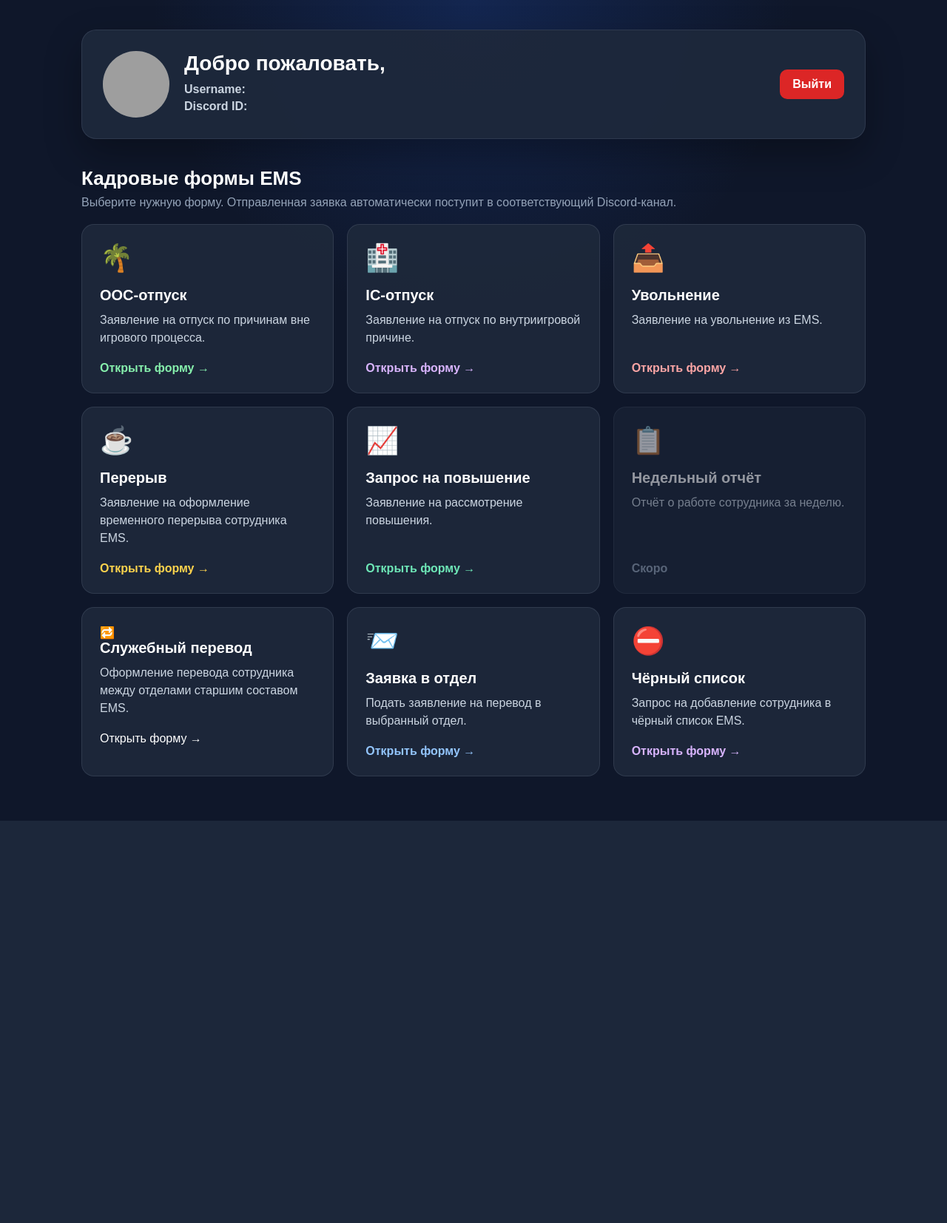
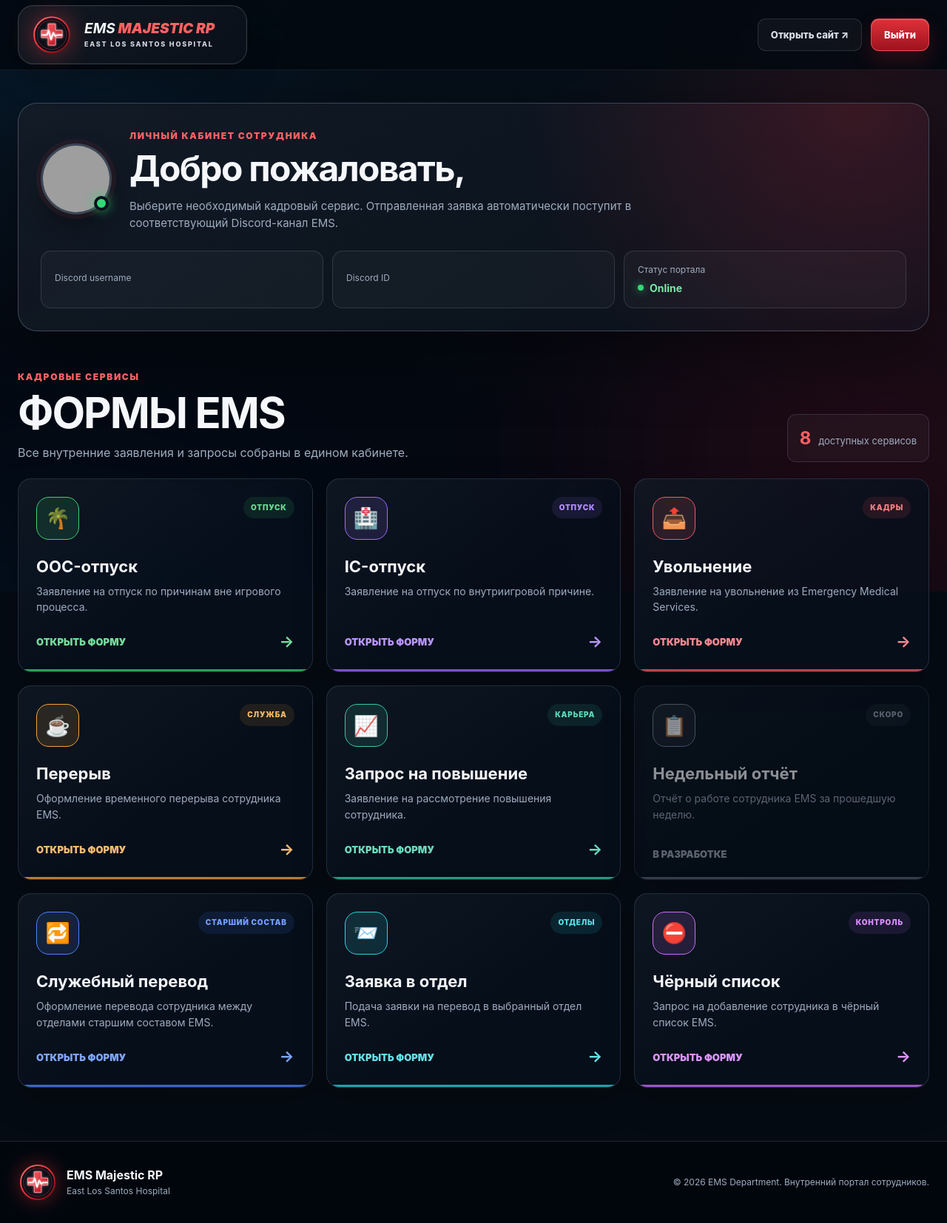
Before and after one commit to batalov1995511-ctrl/ems-adam-forms, a Node server app: page /dashboard in a window 1280 px wide. Shown: the whole page at 74% size. Before the commit the page ends 1110 px from the top, so only its background shows below. Run offline with Node 20, Linux system fonts and the light colour scheme; the visitor is signed in with stand-in values (Sample User, id 1); grey boxes are pictures that could not be loaded.

Commit message:
New EMS dashboard design

```diff
--- /dev/null
+++ b/public/js/portal-ui.js
@@ -0,0 +1 @@
+const year=document.getElementById('year');if(year)year.textContent=new Date().getFullYear();
--- a/views/dashboard.ejs
+++ b/views/dashboard.ejs
@@ -3,439 +3,70 @@
 <head>
   <meta charset="UTF-8">
   <meta name="viewport" content="width=device-width, initial-scale=1.0">
+  <meta name="theme-color" content="#07101b">
+  <title>EMS — Личный кабинет сотрудника</title>
+  <link rel="icon" href="/images/logo-mark.svg" type="image/svg+xml">
+  <link rel="stylesheet" href="/css/portal-theme.css">
+</head>
+<body>
+  <div class="page-background" aria-hidden="true"><div class="page-grid"></div><div class="page-glow red"></div><div class="page-glow blue"></div></div>
 
-    <title>EMS личный кабинет сотрудника</title>
+  <header class="portal-header">
+    <div class="portal-container header-inner">
+      <a class="brand-plaque" href="/dashboard">
+        <img class="brand-logo" src="/images/logo-mark.svg" alt="">
+        <span class="brand-text"><span class="brand-main"><strong>EMS</strong> <em>MAJESTIC RP</em></span><span class="brand-subtitle">EAST LOS SANTOS HOSPITAL</span></span>
+      </a>
+      <div class="header-actions">
+        <a class="public-site-link" href="https://emsmajestic.ru" target="_blank" rel="noopener noreferrer">Открыть сайт ↗</a>
+        <a class="logout-button" href="/auth/logout">Выйти</a>
+      </div>
+    </div>
+  </header>
 
-    <style>
-        * {
-            box-sizing: border-box;
-        }
-
-        body {
-            margin: 0;
-            min-height: 100vh;
-            font-family: Arial, sans-serif;
-            background:
-                radial-gradient(
-                    circle at top,
-                    rgba(37, 99, 235, 0.2),
-                    transparent 34%
-                ),
-                #0f172a;
-            color: #ffffff;
-        }
-
-        .container {
-            width: 100%;
-            max-width: 1100px;
-            margin: 0 auto;
-            padding: 40px 20px 60px;
-        }
-
-        .profile {
-            display: flex;
-            align-items: center;
-            gap: 20px;
-            padding: 28px;
-            border: 1px solid rgba(148, 163, 184, 0.15);
-            border-radius: 20px;
-            background: rgba(30, 41, 59, 0.95);
-            box-shadow: 0 20px 50px rgba(0, 0, 0, 0.3);
-        }
-
-        .avatar {
-            width: 90px;
-            height: 90px;
-            flex-shrink: 0;
-            border-radius: 50%;
-            object-fit: cover;
-            background: #334155;
-        }
-
-        .profile-info {
-            flex-grow: 1;
-        }
-
-        .profile-info h1 {
-            margin: 0 0 10px;
-            font-size: 28px;
-        }
-
-        .profile-info p {
-            margin: 5px 0;
-            color: #cbd5e1;
-        }
-
-        .logout {
-            display: inline-block;
-            padding: 11px 17px;
-            border-radius: 10px;
-            background: #dc2626;
-            color: #ffffff;
-            font-weight: bold;
-            text-decoration: none;
-            transition: 0.2s ease;
-        }
-
-        .logout:hover {
-            background: #b91c1c;
-        }
-
-        .section-header {
-            margin: 38px 0 20px;
-        }
-
-        .section-header h2 {
-            margin: 0 0 8px;
-            font-size: 26px;
-        }
-
-        .section-header p {
-            margin: 0;
-            color: #94a3b8;
-        }
-
-        .forms-grid {
-            display: grid;
-            grid-template-columns: repeat(3, 1fr);
-            gap: 18px;
-        }
-
-        .form-card {
-            display: flex;
-            min-height: 220px;
-            flex-direction: column;
-            padding: 24px;
-            border: 1px solid rgba(148, 163, 184, 0.16);
-            border-radius: 17px;
-            background: rgba(30, 41, 59, 0.92);
-            color: #ffffff;
-            text-decoration: none;
-            transition: 0.22s ease;
-        }
-
-        .form-card:hover {
-            border-color: rgba(96, 165, 250, 0.65);
-            transform: translateY(-4px);
-            box-shadow: 0 18px 35px rgba(0, 0, 0, 0.28);
-        }
-
-        .form-icon {
-            margin-bottom: 18px;
-            font-size: 36px;
-        }
-
-        .form-card h3 {
-            margin: 0 0 10px;
-            font-size: 20px;
-        }
-
-        .form-card p {
-            margin: 0 0 20px;
-            color: #cbd5e1;
-            line-height: 1.5;
-        }
-
-        .form-link {
-            margin-top: auto;
-            color: #93c5fd;
-            font-weight: bold;
-        }
-
-        .vacation-ooc-card:hover {
-            border-color: rgba(34, 197, 94, 0.7);
-        }
-
-        .vacation-ooc-card .form-link {
-            color: #86efac;
-        }
-
-        .vacation-ic-card:hover {
-            border-color: rgba(168, 85, 247, 0.7);
-        }
-
-        .vacation-ic-card .form-link {
-            color: #d8b4fe;
-        }
-
-        .break-card:hover {
-            border-color: rgba(245, 158, 11, 0.75);
-            box-shadow:
-                0 20px 45px rgba(0, 0, 0, 0.28),
-                0 0 28px rgba(245, 158, 11, 0.10);
-        }
-
-        .break-card .form-link {
-            color: #fcd34d;
-        }
-
-        .promotion-card:hover {
-            border-color: rgba(16, 185, 129, 0.75);
-        }
-
-        .promotion-card .form-link {
-            color: #6ee7b7;
-        }
-
-        .blacklist-card:hover {
-            border-color: rgba(168, 85, 247, 0.75);
-        }
-
-        .blacklist-card .form-link {
-            color: #d8b4fe;
-        }
-
-        .danger-card:hover {
-            border-color: rgba(248, 113, 113, 0.7);
-        }
-
-        .danger-card .form-link {
-            color: #fca5a5;
-        }
-
-        .disabled-card {
-            cursor: default;
-            opacity: 0.55;
-        }
-
-        .disabled-card:hover {
-            border-color: rgba(148, 163, 184, 0.16);
-            transform: none;
-            box-shadow: none;
-        }
-
-        .soon {
-            margin-top: auto;
-            color: #94a3b8;
-            font-weight: bold;
-        }
-
-        @media (max-width: 850px) {
-            .forms-grid {
-                grid-template-columns: repeat(2, 1fr);
-            }
-        }
-
-        @media (max-width: 600px) {
-            .container {
-                padding: 24px 14px 40px;
-            }
-
-            .profile {
-                align-items: flex-start;
-                flex-direction: column;
-            }
-
-            .forms-grid {
-                grid-template-columns: 1fr;
-            }
-
-            .avatar {
-                width: 76px;
-                height: 76px;
-            }
-        }
-    </style>
-</head>
-
-<body>
-    <main class="container">
-        <section class="profile">
+  <main class="portal-container dashboard">
+    <section class="profile-card">
+      <div class="profile-main">
+        <div class="avatar-wrap">
           <% if (user.avatar) { %>
-                <img
-                    class="avatar"
-                    src="https://cdn.discordapp.com/avatars/<%= user.id %>/<%= user.avatar %>.png?size=256"
-                    alt="Discord avatar"
-                >
+            <img class="avatar" src="https://cdn.discordapp.com/avatars/<%= user.id %>/<%= user.avatar %>.png?size=256" alt="Discord avatar">
           <% } else { %>
-                <img
-                    class="avatar"
-                    src="https://cdn.discordapp.com/embed/avatars/0.png"
-                    alt="Discord avatar"
-                >
+            <img class="avatar" src="https://cdn.discordapp.com/embed/avatars/0.png" alt="Discord avatar">
           <% } %>
-
+          <span class="online-indicator"></span>
+        </div>
         <div class="profile-info">
-                <h1>
-                    Добро пожаловать,
-                    <%= user.global_name || user.username %>
-                </h1>
-
-                <p>
-                    <strong>Username:</strong>
-                    <%= user.username %>
-                </p>
-
-                <p>
-                    <strong>Discord ID:</strong>
-                    <%= user.id %>
-                </p>
+          <span class="profile-kicker">Личный кабинет сотрудника</span>
+          <h1>Добро пожаловать, <span><%= user.global_name || user.username %></span></h1>
+          <p>Выберите необходимый кадровый сервис. Отправленная заявка автоматически поступит в соответствующий Discord-канал EMS.</p>
         </div>
-
-            <a class="logout" href="/auth/logout">
-                Выйти
-            </a>
+      </div>
+      <div class="profile-meta">
+        <div class="meta-item"><span>Discord username</span><strong><%= user.username %></strong></div>
+        <div class="meta-item"><span>Discord ID</span><strong><%= user.id %></strong></div>
+        <div class="meta-item"><span>Статус портала</span><strong class="portal-status"><i></i>Online</strong></div>
+      </div>
     </section>
 
-        <div class="section-header">
-            <h2>Кадровые формы EMS</h2>
-
-            <p>
-                Выберите нужную форму. Отправленная заявка автоматически
-                поступит в соответствующий Discord-канал.
-            </p>
-        </div>
+    <section class="dashboard-intro">
+      <div><span class="section-kicker">Кадровые сервисы</span><h2>Формы EMS</h2><p>Все внутренние заявления и запросы собраны в едином кабинете.</p></div>
+      <div class="dashboard-stat"><strong>8</strong><span>доступных сервисов</span></div>
+    </section>
 
     <section class="forms-grid">
-            <a
-                class="form-card vacation-ooc-card"
-                href="/forms/vacation-ooc"
-            >
-                <div class="form-icon">🌴</div>
-
-                <h3>OOC-отпуск</h3>
-
-                <p>
-                    Заявление на отпуск по причинам вне игрового процесса.
-                </p>
-
-                <span class="form-link">
-                    Открыть форму →
-                </span>
-            </a>
-
-            <a
-                class="form-card vacation-ic-card"
-                href="/forms/vacation-ic"
-            >
-                <div class="form-icon">🏥</div>
-
-                <h3>IC-отпуск</h3>
-
-                <p>
-                    Заявление на отпуск по внутриигровой причине.
-                </p>
-
-                <span class="form-link">
-                    Открыть форму →
-                </span>
-            </a>
-
-            <a
-                class="form-card danger-card"
-                href="/auth/resignation"
-            >
-                <div class="form-icon">📤</div>
-
-                <h3>Увольнение</h3>
-
-                <p>
-                    Заявление на увольнение из EMS.
-                </p>
-
-                <span class="form-link">
-                    Открыть форму →
-                </span>
-            </a>
-
-            <a
-                class="form-card break-card"
-                href="/forms/break"
-            >
-                <div class="form-icon">☕</div>
-
-                <h3>Перерыв</h3>
-
-                <p>
-                    Заявление на оформление временного перерыва сотрудника EMS.
-                </p>
-
-                <span class="form-link">
-                    Открыть форму →
-                </span>
-            </a>
-
-            <a
-                class="form-card promotion-card"
-                href="/forms/promotion"
-            >
-                <div class="form-icon">&#128200;</div>
-
-                <h3>Запрос на повышение</h3>
-
-                <p>
-                    Заявление на рассмотрение повышения.
-                </p>
-
-                <span class="form-link">
-                    Открыть форму →
-                </span>
-            </a>
-
-            <article class="form-card disabled-card">
-                <div class="form-icon">📋</div>
-
-                <h3>Недельный отчёт</h3>
-
-                <p>
-                    Отчёт о работе сотрудника за неделю.
-                </p>
-
-                <span class="soon">
-                    Скоро
-                </span>
-            </article>
-
-            <a href="/forms/staff-department-transfer" class="form-card">
-    <div class="card-icon">
-        🔁
-    </div>
-
-    <div class="card-content">
-        <h3 class="card-title">
-            Служебный перевод
-        </h3>
-
-        <p class="card-description">
-            Оформление перевода сотрудника между отделами старшим составом EMS.
-        </p>
-
-        <span class="card-link">
-            Открыть форму →
-        </span>
-    </div>
-</a>
-            <a href="/forms/department-transfer" class="form-card">
-    <div class="form-icon">📨</div>
-
-    <h3>Заявка в отдел</h3>
-
-    <p>
-        Подать заявление на перевод в выбранный отдел.
-    </p>
-                <span class="form-link">
-                    Открыть форму →
-                </span>
-</a>
-
-            <a
-                class="form-card blacklist-card"
-                href="/forms/blacklist"
-            >
-                <div class="form-icon">&#9940;</div>
-
-                <h3>Чёрный список</h3>
-
-                <p>
-                    Запрос на добавление сотрудника
-                    в чёрный список EMS.
-                </p>
-
-                <span class="form-link">
-                    Открыть форму →
-                </span>
-            </a>
+      <a class="service-card ooc" href="/forms/vacation-ooc"><div class="service-top"><span class="service-icon">🌴</span><span class="service-badge">Отпуск</span></div><h3>OOC-отпуск</h3><p>Заявление на отпуск по причинам вне игрового процесса.</p><span class="service-link">Открыть форму <b>→</b></span></a>
+      <a class="service-card ic" href="/forms/vacation-ic"><div class="service-top"><span class="service-icon">🏥</span><span class="service-badge">Отпуск</span></div><h3>IC-отпуск</h3><p>Заявление на отпуск по внутриигровой причине.</p><span class="service-link">Открыть форму <b>→</b></span></a>
+      <a class="service-card danger" href="/auth/resignation"><div class="service-top"><span class="service-icon">📤</span><span class="service-badge">Кадры</span></div><h3>Увольнение</h3><p>Заявление на увольнение из Emergency Medical Services.</p><span class="service-link">Открыть форму <b>→</b></span></a>
+      <a class="service-card break" href="/forms/break"><div class="service-top"><span class="service-icon">☕</span><span class="service-badge">Служба</span></div><h3>Перерыв</h3><p>Оформление временного перерыва сотрудника EMS.</p><span class="service-link">Открыть форму <b>→</b></span></a>
+      <a class="service-card promotion" href="/forms/promotion"><div class="service-top"><span class="service-icon">📈</span><span class="service-badge">Карьера</span></div><h3>Запрос на повышение</h3><p>Заявление на рассмотрение повышения сотрудника.</p><span class="service-link">Открыть форму <b>→</b></span></a>
+      <article class="service-card disabled"><div class="service-top"><span class="service-icon">📋</span><span class="service-badge">Скоро</span></div><h3>Недельный отчёт</h3><p>Отчёт о работе сотрудника EMS за прошедшую неделю.</p><span class="service-link">В разработке</span></article>
+      <a class="service-card transfer" href="/forms/staff-department-transfer"><div class="service-top"><span class="service-icon">🔁</span><span class="service-badge">Старший состав</span></div><h3>Служебный перевод</h3><p>Оформление перевода сотрудника между отделами старшим составом EMS.</p><span class="service-link">Открыть форму <b>→</b></span></a>
+      <a class="service-card department" href="/forms/department-transfer"><div class="service-top"><span class="service-icon">📨</span><span class="service-badge">Отделы</span></div><h3>Заявка в отдел</h3><p>Подача заявки на перевод в выбранный отдел EMS.</p><span class="service-link">Открыть форму <b>→</b></span></a>
+      <a class="service-card blacklist" href="/forms/blacklist"><div class="service-top"><span class="service-icon">⛔</span><span class="service-badge">Контроль</span></div><h3>Чёрный список</h3><p>Запрос на добавление сотрудника в чёрный список EMS.</p><span class="service-link">Открыть форму <b>→</b></span></a>
     </section>
   </main>
+
+  <footer class="portal-footer"><div class="portal-container footer-inner"><div class="footer-brand"><img src="/images/logo-mark.svg" alt=""><div><strong>EMS Majestic RP</strong><span>East Los Santos Hospital</span></div></div><p>© <span id="year"></span> EMS Department. Внутренний портал сотрудников.</p></div></footer>
+  <script src="/js/portal-ui.js"></script>
 </body>
 </html>
```
Also changed, not shown: public/css/portal-theme.css (added), public/images/logo-mark.svg (added). Lines whose indentation alone changed are shown as unchanged.
